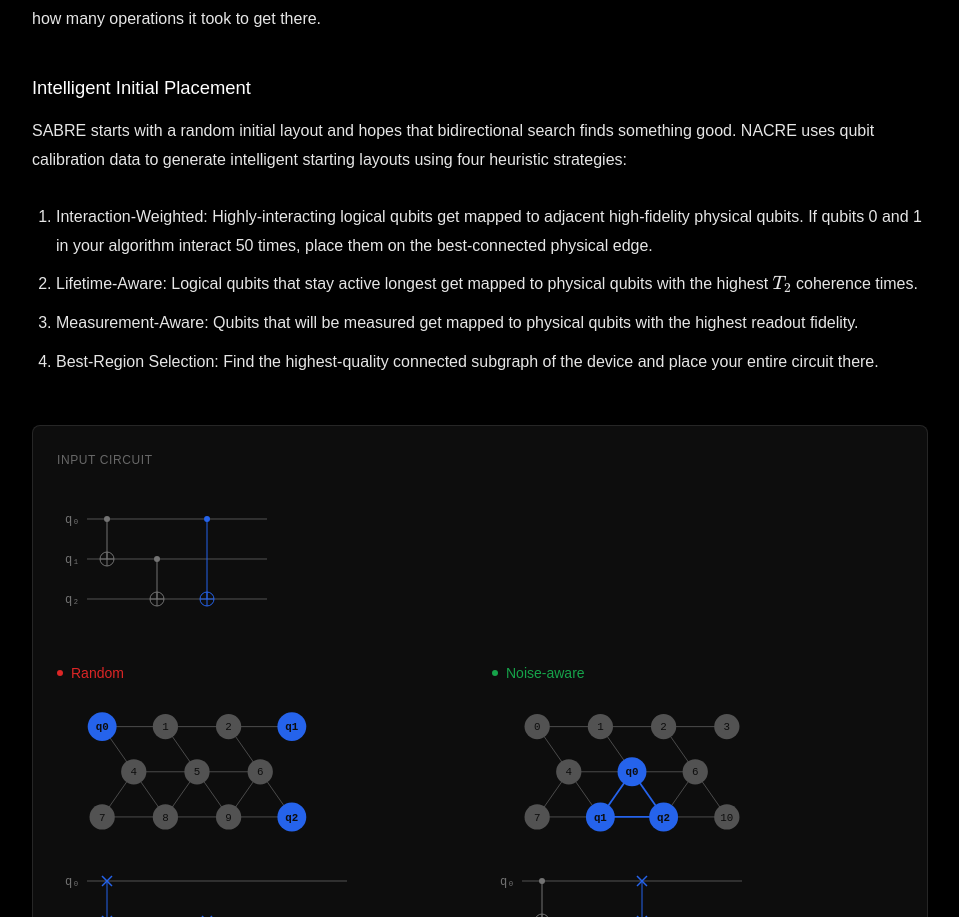
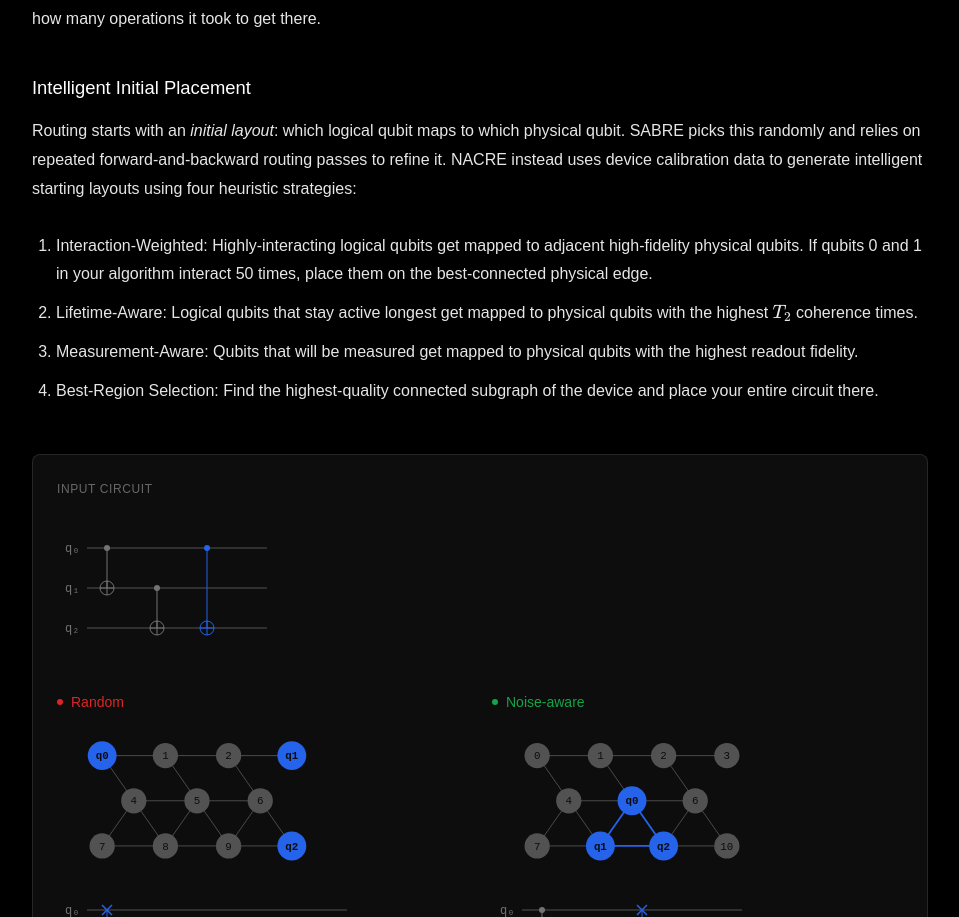
Before and after one commit to JoelPendleton/personal-website, a Next.js app: page /blog/circuit-matching-problem in a window 1280 px wide. Shown: the part 4923-5840 px from the top of the page, without its empty margins (304-1263 px from the left). Built offline with nearby package versions, Linux system fonts and the light colour scheme.

Commit message:
fix: clarify initial layout description in CircuitMatchingContent
- Revised the explanation of the initial layout in the CircuitMatchingContent section to specify the role of logical and physical qubit mapping, enhancing clarity and understanding of the routing process in SABRE and NACRE.

```diff
--- a/app/blog/[slug]/page.tsx
+++ b/app/blog/[slug]/page.tsx
@@ -430,7 +430,7 @@ function CircuitMatchingContent({ isDarkMode }: { isDarkMode: boolean }) {
 
       <h3 id="intelligent-initial-placement">Intelligent Initial Placement</h3>
       <p>
-        SABRE starts with a random initial layout and hopes that bidirectional search finds something good. NACRE uses qubit calibration data to generate intelligent starting layouts using four heuristic strategies:
+        Routing starts with an <em>initial layout</em>: which logical qubit maps to which physical qubit. SABRE picks this randomly and relies on repeated forward-and-backward routing passes to refine it. NACRE instead uses device calibration data to generate intelligent starting layouts using four heuristic strategies:
       </p>
       <ol>
         <li><strong>Interaction-Weighted</strong>: Highly-interacting logical qubits get mapped to adjacent high-fidelity physical qubits. If qubits 0 and 1 in your algorithm interact 50 times, place them on the best-connected physical edge.</li>
```
